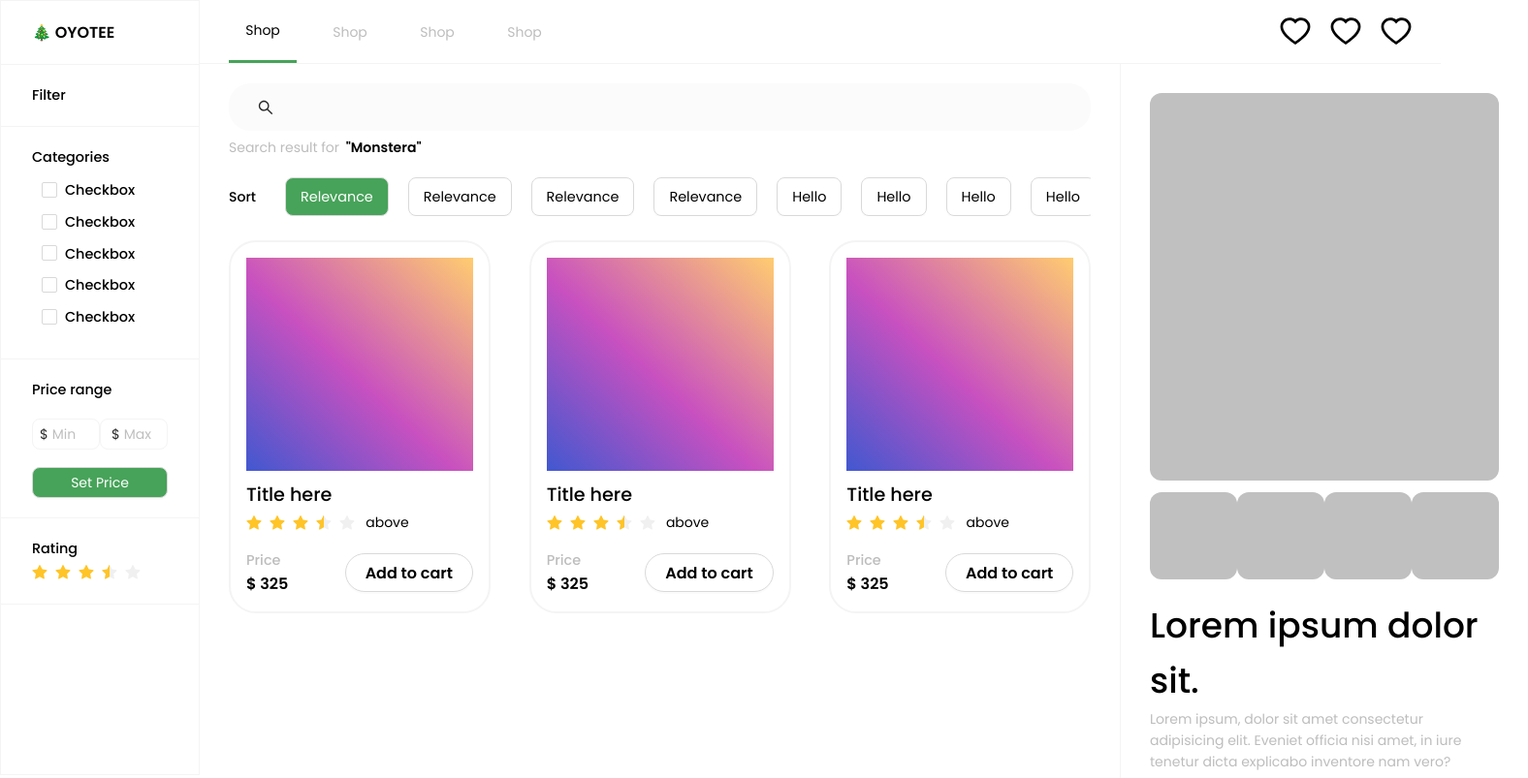
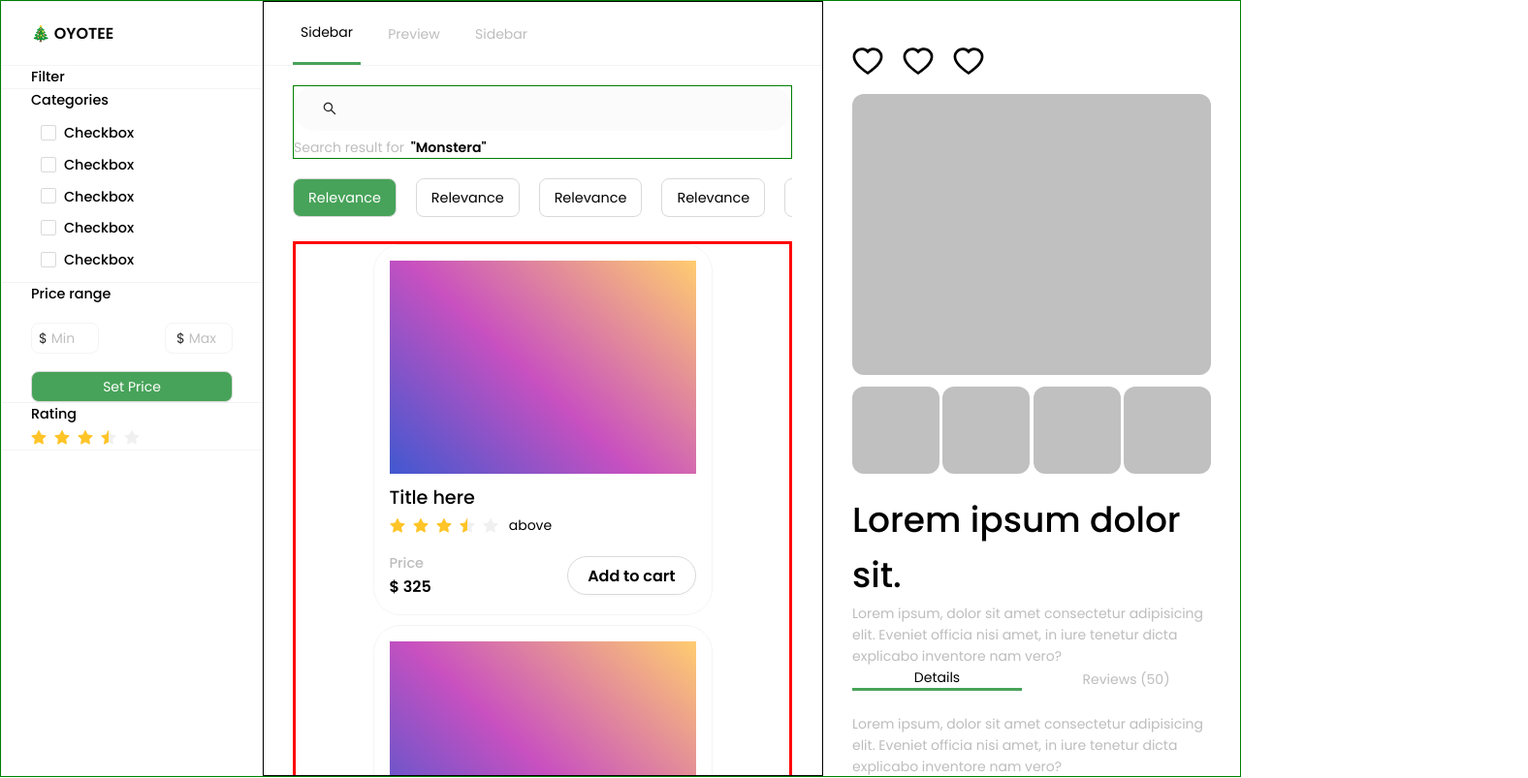
Before and after one commit to tnhoang/shop, a React (Create React App) app: page / in a window 1280 px wide. Shown: the top 803 px of the page at 97% size, 1576 px wide, since content can reach past the window. Built offline with nearby package versions, Linux system fonts and the light colour scheme.

Commit message:
tmp responsive

```diff
--- a/src/components/ItemPreview/index.js
+++ b/src/components/ItemPreview/index.js
@@ -1,15 +1,41 @@
-import React from "react";
+import React, { useState } from "react";
 import { COLOR, FONT } from "../../constants";
 import { Text } from "../Text";
 import styled from "styled-components";
 import { Btn, MyText } from "../baseComponents";
 import { HeaderButtons, HearderButton } from "../Main";
 
+import { HeartOutlined } from "@ant-design/icons";
+
 export const PreviewContainer = styled.div`
+  /* ${({ togglePreview }) =>
+    togglePreview ? `display: none;` : `display: block;`}; */
+  overflow-y: scroll;
+  height: 100vh;
   padding: 30px;
-  display: grid;
-  justify-content: center;
-  width: 100%;
+  @media (min-width: 767px) {
+    /* max-width: 450px; */
+    /* display: grid; */
+    justify-content: center;
+    width: 430px;
+    ${({ togglePreview }) =>
+      togglePreview ? `display: none;` : `display: block;`};
+  }
+
+  @media (max-width: 766px) {
+    width: 100%;
+
+    /* ${({ togglePreview }) =>
+      togglePreview ? `display: none;` : `display: block;`}; */
+    position: fixed;
+    /* bottom: 0; */
+
+    ${({ togglePreview }) => (togglePreview ? `right: -100%;` : `right: 0;`)}
+    /* right: 200%; */
+    /* left: 0; */
+    /* z-index: 9999; */
+    background-color: #fff;
+  }
 `;
 export const Img = styled.div`
   width: ${({ width }) => width};
@@ -32,10 +58,36 @@ export const Tabs = styled.div`
 export const Taolaohere = styled.div``;
 export const PreviewButtons = styled.div``;
 
-export default function ItemPreview() {
+export const HeaderPersonal = styled.div`
+  display: flex;
+  height: 66px;
+  align-items: center;
+  column-gap: 20px;
+`;
+export const Cart = styled.div``;
+export const Favorite = styled.div``;
+export const Profile = styled.div``;
+
+export default function ItemPreview({ togglePreview, setTogglePreview }) {
   return (
-    <PreviewContainer>
-      <Img width="100%" height="400px"></Img>
+    <PreviewContainer togglePreview={togglePreview}>
+      <HeaderPersonal>
+        <Cart>
+          <HeartOutlined
+            style={{ fontSize: "2rem" }}
+            onClick={() => {
+              setTogglePreview((c) => !c);
+            }}
+          />
+        </Cart>
+        <Favorite>
+          <HeartOutlined style={{ fontSize: "2rem" }} />
+        </Favorite>
+        <Profile>
+          <HeartOutlined style={{ fontSize: "2rem" }} />
+        </Profile>
+      </HeaderPersonal>
+      <Img idth="190px" height="290px"></Img>
       <ListImg>
         <Img width="90px" height="90px"></Img>
         <Img width="90px" height="90px"></Img>
@@ -43,11 +95,10 @@ export default function ItemPreview() {
         <Img width="90px" height="90px"></Img>
       </ListImg>
       <Text fontSize={FONT.large}>Lorem ipsum dolor sit.</Text>
-
       <MyText type="light">
         Lorem ipsum, dolor sit amet consectetur adipisicing elit. Eveniet
         officia nisi amet, in iure tenetur dicta explicabo inventore nam vero?
-      </MyText>
+      </MyText>{" "}
       <Tabs>
         <HeaderButtons>
           <HearderButton active width="50%">
@@ -56,7 +107,84 @@ export default function ItemPreview() {
           <HearderButton width="50%">Reviews (50)</HearderButton>
         </HeaderButtons>
       </Tabs>
-      <Taolaohere>Tao lao</Taolaohere>
+      <Taolaohere>
+        <MyText type="light">
+          Lorem ipsum, dolor sit amet consectetur adipisicing elit. Eveniet
+          officia nisi amet, in iure tenetur dicta explicabo inventore nam vero?
+        </MyText>{" "}
+        <MyText type="light">
+          Lorem ipsum, dolor sit amet consectetur adipisicing elit. Eveniet
+          officia nisi amet, in iure tenetur dicta explicabo inventore nam vero?
+        </MyText>{" "}
+        <MyText type="light">
+          Lorem ipsum, dolor sit amet consectetur adipisicing elit. Eveniet
+          officia nisi amet, in iure tenetur dicta explicabo inventore nam vero?
+        </MyText>{" "}
+        <MyText type="light">
+          Lorem ipsum, dolor sit amet consectetur adipisicing elit. Eveniet
+          officia nisi amet, in iure tenetur dicta explicabo inventore nam vero?
+        </MyText>{" "}
+        <MyText type="light">
+          Lorem ipsum, dolor sit amet consectetur adipisicing elit. Eveniet
+          officia nisi amet, in iure tenetur dicta explicabo inventore nam vero?
+        </MyText>{" "}
+        <MyText type="light">
+          Lorem ipsum, dolor sit amet consectetur adipisicing elit. Eveniet
+          officia nisi amet, in iure tenetur dicta explicabo inventore nam vero?
+        </MyText>{" "}
+        <MyText type="light">
+          Lorem ipsum, dolor sit amet consectetur adipisicing elit. Eveniet
+          officia nisi amet, in iure tenetur dicta explicabo inventore nam vero?
+        </MyText>{" "}
+        <MyText type="light">
+          Lorem ipsum, dolor sit amet consectetur adipisicing elit. Eveniet
+          officia nisi amet, in iure tenetur dicta explicabo inventore nam vero?
+        </MyText>{" "}
+        <MyText type="light">
+          Lorem ipsum, dolor sit amet consectetur adipisicing elit. Eveniet
+          officia nisi amet, in iure tenetur dicta explicabo inventore nam vero?
+        </MyText>{" "}
+        <MyText type="light">
+          Lorem ipsum, dolor sit amet consectetur adipisicing elit. Eveniet
+          officia nisi amet, in iure tenetur dicta explicabo inventore nam vero?
+        </MyText>{" "}
+        <MyText type="light">
+          Lorem ipsum, dolor sit amet consectetur adipisicing elit. Eveniet
+          officia nisi amet, in iure tenetur dicta explicabo inventore nam vero?
+        </MyText>{" "}
+        <MyText type="light">
+          Lorem ipsum, dolor sit amet consectetur adipisicing elit. Eveniet
+          officia nisi amet, in iure tenetur dicta explicabo inventore nam vero?
+        </MyText>{" "}
+        <MyText type="light">
+          Lorem ipsum, dolor sit amet consectetur adipisicing elit. Eveniet
+          officia nisi amet, in iure tenetur dicta explicabo inventore nam vero?
+        </MyText>{" "}
+        <MyText type="light">
+          Lorem ipsum, dolor sit amet consectetur adipisicing elit. Eveniet
+          officia nisi amet, in iure tenetur dicta explicabo inventore nam vero?
+        </MyText>{" "}
+        <MyText type="light">
+          Lorem ipsum, dolor sit amet consectetur adipisicing elit. Eveniet
+          officia nisi amet, in iure tenetur dicta explicabo inventore nam vero?
+        </MyText>{" "}
+        <MyText type="light">
+          Lorem ipsum, dolor sit amet consectetur adipisicing elit. Eveniet
+          officia nisi amet, in iure tenetur dicta explicabo inventore nam vero?
+        </MyText>{" "}
+        <MyText type="light">
+          Lorem ipsum, dolor sit amet consectetur adipisicing elit. Eveniet
+          officia nisi amet, in iure tenetur dicta explicabo inventore nam vero?
+        </MyText>{" "}
+        <MyText type="light">
+          Lorem ipsum, dolor sit amet consectetur adipisicing elit. Eveniet
+          officia nisi amet, in iure tenetur dicta explicabo inventore nam vero?
+        </MyText>
+        <MyText type="light">
+          Lorem ipsum, dolor sit amet consectetur adipisicing elit. Eveniet
+          officia nisi amet, in iure tenetur dicta explicabo inventore nam vero?
+        </MyText>
+      </Taolaohere>
       <PreviewButtons>
         <Btn></Btn>
         <Btn>Add to cart</Btn>
--- a/src/components/Main/Card/index.js
+++ b/src/components/Main/Card/index.js
@@ -1,15 +1,16 @@
 import React from "react";
 import Rate from "../Rate";
 import styled from "styled-components";
-import { Title } from "../../Sidebar";
 import { Text } from "../../Text";
 import { Button } from "antd";
 import { COLOR, FONT } from "../../../constants";
 
 export const CardContainer = styled.div`
-  width: 270px;
+  max-width: 350px;
+  width: 100%;
+
   padding: 16px;
-  border: 2px solid ${COLOR.border};
+  border: 1px solid ${COLOR.border};
   border-radius: 28px;
 `;
 export const Img = styled.div`
--- a/src/components/Main/index.js
+++ b/src/components/Main/index.js
@@ -1,8 +1,8 @@
-import React from "react";
+import React, { useState } from "react";
 import { Button, Input } from "antd";
 import styled from "styled-components";
 import { Text } from "../Text";
-import { SearchOutlined, HeartOutlined } from "@ant-design/icons";
+import { SearchOutlined } from "@ant-design/icons";
 import Rate from "./Rate";
 import Card from "./Card";
 import { Btn, MyText } from "../baseComponents";
@@ -10,7 +10,11 @@ import { COLOR, HEADER } from "../../constants";
 import ItemPreview from "../ItemPreview";
 
 export const Container = styled.div`
-  width: 100%;
+  border: 1px solid black;
+  overflow-y: scroll;
+  height: 100vh;
+
+  /* width: 100%; */
 `;
 export const Header = styled.div`
   padding: 0 30px;
@@ -23,21 +27,14 @@ export const HeaderButtons = styled.div`
   display: flex;
   align-items: center;
   column-gap: 20px;
-  height: 100%;
 `;
-export const HeaderPersonal = styled.div`
-  display: flex;
-  height: 66px;
-  align-items: center;
-  column-gap: 20px;
-`;
-export const Cart = styled.div``;
-export const Favorite = styled.div``;
-export const Profile = styled.div``;
+
 export const Body = styled.div`
-  display: flex;
+  /* display: flex; */
 `;
 export const Search = styled.div`
+  width: 100%;
+  border: 1px solid green;
   &::placeholder {
     background-color: #fbfbfb;
   }
@@ -50,12 +47,19 @@ export const Sorting = styled.div`
 `;
 export const ListCard = styled.div`
   margin-top: 25px;
-  display: grid;
-  grid-template-columns: repeat(auto-fit, minmax(250px, 1fr));
-  gap: 40px;
-
+  /* display: grid; */
+  /* grid-template-columns: repeat(auto-fit, minmax(200px, 1fr)); */
   /* overflow-y: scroll; */
   /* height: 400px; */
+
+  display: flex;
+  flex-wrap: wrap;
+  /* gap: 10px; */
+  gap: 10px;
+  /* grid-gap: 10px; */
+  border: 3px solid red;
+  justify-content: space-around;
+  align-items: center;
 `;
 
 export const MyButton = styled(Button)`
@@ -98,31 +102,32 @@ export const HearderButton = styled.div`
       : ``};
 `;
 export const ItemContent = styled.div`
-  width: 950px;
   border-right: 1px solid ${COLOR.border};
   padding: 20px 30px;
 `;
-export default function Main() {
+export default function Main({
+  togglePreview,
+  setTogglePreview,
+  toggleSidebar,
+  setToggleSidebar,
+}) {
   return (
     <Container>
       <Header>
         <HeaderButtons>
-          <HearderButton active>Shop</HearderButton>
-          <HearderButton>Shop</HearderButton>
-          <HearderButton>Shop</HearderButton>
-          <HearderButton>Shop</HearderButton>
+          <HearderButton
+            active
+            onClick={() => setToggleSidebar(!toggleSidebar)}
+          >
+            Sidebar
+          </HearderButton>
+          <HearderButton onClick={() => setTogglePreview(!togglePreview)}>
+            Preview
+          </HearderButton>
+          <HearderButton onClick={() => setToggleSidebar(!toggleSidebar)}>
+            Sidebar
+          </HearderButton>
         </HeaderButtons>
-        <HeaderPersonal>
-          <Cart>
-            <HeartOutlined style={{ fontSize: "2rem" }} />
-          </Cart>
-          <Favorite>
-            <HeartOutlined style={{ fontSize: "2rem" }} />
-          </Favorite>
-          <Profile>
-            <HeartOutlined style={{ fontSize: "2rem" }} />
-          </Profile>
-        </HeaderPersonal>
       </Header>
       <Body>
         <ItemContent>
@@ -130,7 +135,7 @@ export default function Main() {
             <Input
               allowClear
               prefix={<SearchOutlined />}
-              size="large"
+              // size="large"
               bordered={false}
               style={{
                 borderRadius: "22px",
@@ -144,7 +149,7 @@ export default function Main() {
             </SearchDescription>
           </Search>
           <Sorting>
-            <MyText>Sort</MyText>
+            {/* <MyText>Sort</MyText> */}
             <SortButtons>
               <Btn primary>Relevance</Btn>
               <Btn>Relevance</Btn>
@@ -162,9 +167,17 @@ export default function Main() {
             <Card img="" title="" rating="1" price="213" key="1" />
             <Card img="" title="" rating="1" price="213" key="2" />
             <Card img="" title="" rating="1" price="213" key="2" />
+            <Card img="" title="" rating="1" price="213" key="2" />
+            <Card img="" title="" rating="1" price="213" key="2" />
+            <Card img="" title="" rating="1" price="213" key="2" />
+            <Card img="" title="" rating="1" price="213" key="2" />
+            <Card img="" title="" rating="1" price="213" key="2" />
+            <Card img="" title="" rating="1" price="213" key="2" />
+            <Card img="" title="" rating="1" price="213" key="2" />
+            <Card img="" title="" rating="1" price="213" key="2" />
+            <Card img="" title="" rating="1" price="213" key="2" />
           </ListCard>
         </ItemContent>
-        <ItemPreview></ItemPreview>
       </Body>
     </Container>
   );
--- a/src/components/Sidebar/index.js
+++ b/src/components/Sidebar/index.js
@@ -1,13 +1,29 @@
 import React from "react";
 import styled from "styled-components";
-import { COLOR, FONT, HEADER } from "../../constants";
+import { COLOR, FONT, HEADER, PADDING } from "../../constants";
 import { Text } from "../Text";
 
 import { Rate, Checkbox, Input, Button } from "antd";
 
 export const Container = styled.div`
-  width: 300px;
-  border: 1px solid ${COLOR.border};
+  @media (max-width: 1024px) {
+    position: fixed;
+    left: 0;
+    top: 0;
+    background-color: #fff;
+    z-index: 999;
+    height: 100vh;
+    transition: 0.2s ease-in-out;
+    ${({ toggleSidebar }) =>
+      toggleSidebar ? `left:0;opacity: 100%;` : `left: -100%;opacity: 0;`};
+    width: 230px;
+  }
+
+  @media (min-width: 1024px) {
+    display: block;
+    border: 1px solid ${COLOR.border};
+    width: 270px;
+  }
 `;
 export const Wrapper = styled.div`
   margin: 0 auto;
@@ -17,31 +33,42 @@ export const Header = styled.div`
   border-bottom: 1px solid ${COLOR.border};
   display: flex;
   align-items: center;
-  padding: 20px 32px;
+  /* padding: 20px 32px; */
   height: ${HEADER.width};
+  padding: ${PADDING};
 `;
 export const Filter = styled.div`
-  padding: 20px 32px;
+  padding: 20px 0;
   border-bottom: 1px solid ${COLOR.border};
+
+  padding: ${PADDING};
 `;
 export const Categories = styled.div`
-  padding: 20px 32px;
+  padding: 20px 0;
   border-bottom: 1px solid ${COLOR.border};
+
+  padding: ${PADDING};
 `;
 export const Price = styled.div`
-  padding: 20px 32px;
+  padding: 20px 0;
   border-bottom: 1px solid ${COLOR.border};
   display: grid;
   gap: 18px;
+
+  padding: ${PADDING};
 `;
 export const Rating = styled.div`
-  padding: 20px 32px;
+  padding: 20px 0;
   border-bottom: 1px solid ${COLOR.border};
+
+  padding: ${PADDING};
 `;
 export const Ads = styled.div`
   width: 100%;
   height: 100%;
   background-color: silver;
+
+  padding: ${PADDING};
 `;
 
 export const PriceRange = styled.div`
@@ -59,9 +86,9 @@ export function Title({ children }) {
   return <Text fontSize={FONT.small}>{children}</Text>;
 }
 
-export default function Sidebar() {
+export default function Sidebar({ toggleSidebar }) {
   return (
-    <Container>
+    <Container toggleSidebar={toggleSidebar}>
       <Wrapper>
         <Header>
           <Text fontSize={FONT.medium} fontWeight={FONT.bold}>
--- a/src/components/baseComponents.js
+++ b/src/components/baseComponents.js
@@ -1,5 +1,5 @@
 import styled from "styled-components";
-import { COLOR, FONT, PADDING } from "../constants";
+import { COLOR, FONT,  PADDING_BTN } from "../constants";
 
 import { Button } from "antd";
 
@@ -11,7 +11,7 @@ export const Btn = styled(Button)`
   color: ${({ primary }) => (primary ? `${COLOR.white}` : `${COLOR.text}`)};
   background-color: ${({ primary }) =>
     primary ? `${COLOR.primary}` : `${COLOR.white}`};
-  padding: ${({ large }) => (large ? `${PADDING.large}` : `${PADDING.normal}`)};
+  padding: ${({ large }) => (large ? `${PADDING_BTN.large}` : `${PADDING_BTN.normal}`)};
 `;
 
 export const MyText = styled.div`
--- a/src/constants.js
+++ b/src/constants.js
@@ -17,12 +17,14 @@ export const FONT = {
   bold: 600,
 };
 
-export const PADDING = {
+export const PADDING_BTN = {
   small: ".2rem 1rem",
   medium: ".75rem 2rem",
   large: "1rem 1.75rem",
 };
 
+export const PADDING = "0 30px";
+
 export const HEADER = {
   width: "66px",
 };
--- a/src/pages/home.js
+++ b/src/pages/home.js
@@ -1,19 +1,46 @@
-import React from "react";
+import React, { useState, useEffect } from "react";
 import Main from "../components/Main";
 import Sidebar from "../components/Sidebar";
 
 import styled from "styled-components";
+import ItemPreview from "../components/ItemPreview";
 export const Container = styled.div`
-  display: flex;
-  height: 100vh;
+  /* display: grid;
+  grid-template-columns: repeat(3, 1fr);
+  width: 100%; */
+`;
+export const Wrapper = styled.div`
+  /* max-width: 100%; */
+  margin: 0 auto;
+
+  display: grid;
+  grid-template-columns: auto 1fr auto;
+  width: 100%;
+
+  border: 1px solid green;
 `;
 export default function Home() {
+  const [togglePreview, setTogglePreview] = useState(false);
+  const [toggleSidebar, setToggleSidebar] = useState(false);
+  useEffect(() => {
+    console.log("sidebar ");
+  }, []);
+
   return (
-    <div>
-      <Container>
-        <Sidebar />
-        <Main />
-      </Container>
-    </div>
+    <Container>
+      <Wrapper>
+        <Sidebar toggleSidebar={toggleSidebar} />
+        <Main
+          togglePreview={togglePreview}
+          setTogglePreview={setTogglePreview}
+          toggleSidebar={toggleSidebar}
+          setToggleSidebar={setToggleSidebar}
+        />
+        <ItemPreview
+          togglePreview={togglePreview}
+          setTogglePreview={setTogglePreview}
+        />
+      </Wrapper>
+    </Container>
   );
 }
```
